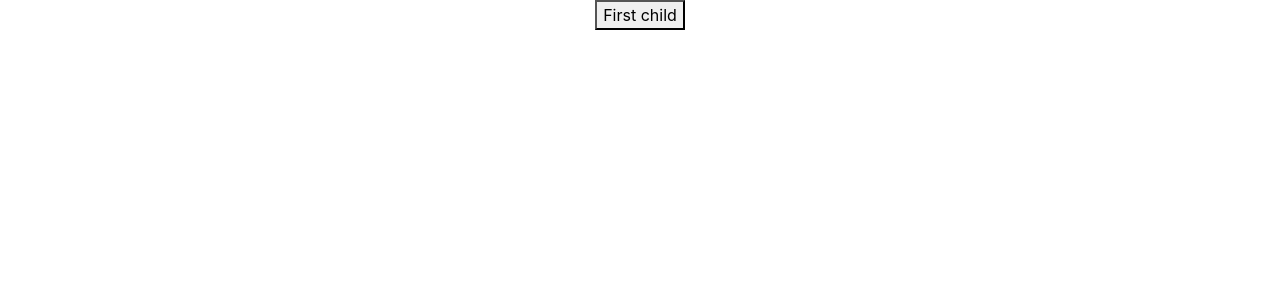
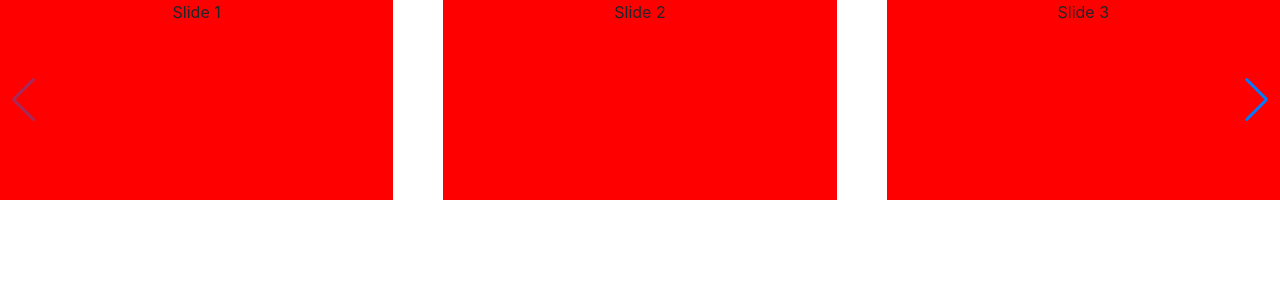
Before and after one commit to hadeerdero/wikiSearch, a React (Create React App) app: page / in a window 1280 px wide. Shown: the top 300 px of the page. Built offline with nearby package versions, Linux system fonts and the light colour scheme.

Commit message:
modify on my components

```diff
--- a/package.json
+++ b/package.json
@@ -12,6 +12,7 @@
     "react": "^19.0.0",
     "react-dom": "^19.0.0",
     "react-scripts": "5.0.1",
+    "swiper": "^8.4.7",
     "web-vitals": "^2.1.4"
   },
   "scripts": {
--- a/src/App.js
+++ b/src/App.js
@@ -2,11 +2,33 @@
 import "./App.css";
 import Button from "./components/Button";
 import ButtonGroup from "./components/ButtonGroup";
+import SwiperCarousel from "./components/SwiperCarousel";
 function App() {
 
   return (
     <div className="App">
-      <Button label={'First child'}></Button>
+      <SwiperCarousel></SwiperCarousel>
+      {/* <Swiper
+        modules={[Navigation]}
+      spaceBetween={50}
+        slidesPerView={3}
+        navigation
+      // pagination={{ clickable: true }}
+
+    >
+      <SwiperSlide>Slide 1</SwiperSlide>
+      <SwiperSlide>Slide 2</SwiperSlide>
+        <SwiperSlide>Slide 3</SwiperSlide>
+      <SwiperSlide>Slide 4</SwiperSlide>
+
+
+    </Swiper> */}
+    {/* <Button label={'single'}></Button>
+
+      <ButtonGroup>
+    <Button label={'First child'} ></Button>
+      </ButtonGroup> */}
+
 
       {/* <p>React app</p> */}
       {/* <ButtonGroup>
--- a/src/components/Button.js
+++ b/src/components/Button.js
@@ -1,10 +1,12 @@
 import React from "react"
-const Button = ({label})=>{
+const Button = ({ label, color, customClasses, chilren})=>{
     console.log("button")
 return(
-    <>
+    <div className={`${customClasses ? 'button' + customClasses : 'button'}`}
+        style={{color:color}}
+    >
     <button>{label}</button>
-    </>
+    </div>
 )
 }
 export default Button
--- a/src/components/ButtonGroup.js
+++ b/src/components/ButtonGroup.js
@@ -1,11 +1,14 @@
-import React from "react"
-const ButtonGroup  = ({children})=>{
-return(
+import React from "react";
+const ButtonGroup = ({ children }) => {
+  console.log(children);
+  const clonedElement = React.cloneElement(children, {
+    color: 'red',
+    customClasses: 'group',
+  });
+  return (
     <>
-    <div>
-        {children}
-    </div>
+      <div>{clonedElement}</div>
     </>
-)
-}
-export default ButtonGroup
+  );
+};
+export default ButtonGroup;
--- /dev/null
+++ b/src/components/SwiperCarousel.js
@@ -0,0 +1,28 @@
+import { Swiper, SwiperSlide } from 'swiper/react';
+import { Navigation, Pagination, Scrollbar, A11y } from 'swiper';
+import 'swiper/css';
+import '../swiper.css';
+import 'swiper/css/navigation';
+import 'swiper/css/pagination';
+const SwiperCarousel = () => {
+    return (
+        <>
+                  <Swiper
+        modules={[Navigation]}
+      spaceBetween={50}
+        slidesPerView={3}
+        navigation
+      // pagination={{ clickable: true }}
+
+    >
+      <SwiperSlide>Slide 1</SwiperSlide>
+      <SwiperSlide>Slide 2</SwiperSlide>
+        <SwiperSlide>Slide 3</SwiperSlide>
+      <SwiperSlide>Slide 4</SwiperSlide>
+
+
+    </Swiper>
+        </>
+    )
+}
+export default SwiperCarousel
--- /dev/null
+++ b/src/swiper.css
@@ -0,0 +1,12 @@
+.swiper-container{
+    width: 100%;
+
+}
+.swiper-slide{
+    /* display: flex;
+    align-items: center;
+    justify-content: center; */
+    background-color: red;
+height: 200px;
+
+}
```
Also changed, not shown: 1 other file (tests, documents, lock files or other folders).
